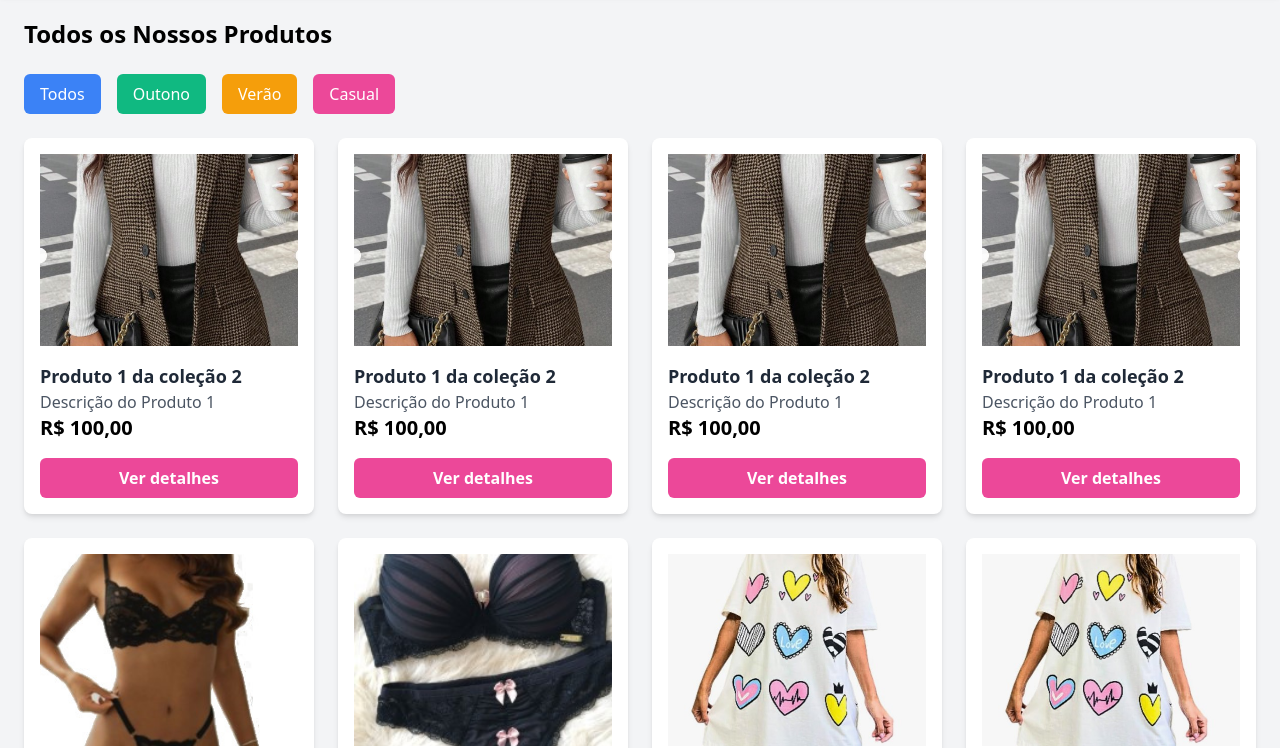
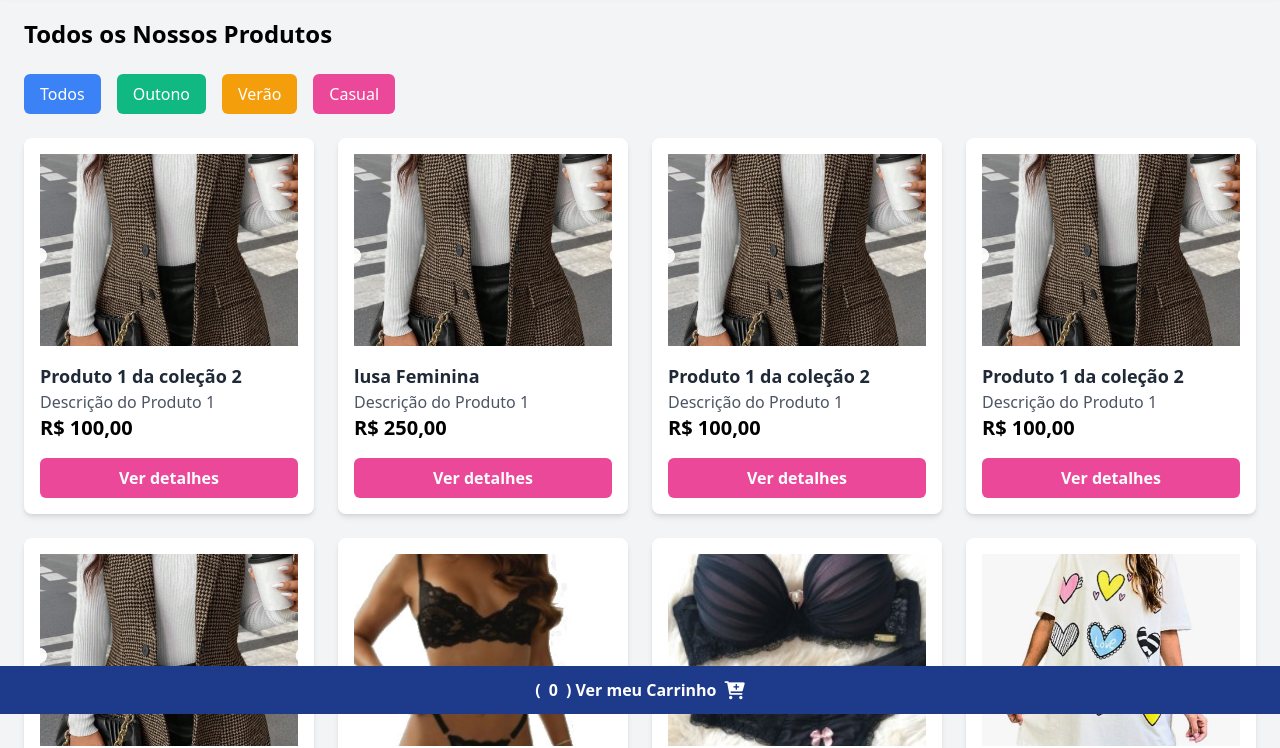
Before and after one commit to lucas198273/loja-virtual0.1, a website with bundled scripts: page allproducts.html in a window 1280 px wide. Shown: the part 86-834 px from the top of the page. Built offline with nearby package versions, Linux system fonts and the light colour scheme.

Commit message:
iniciando implementação do carrinho

```diff
--- a/allproducts.html
+++ b/allproducts.html
@@ -40,9 +40,15 @@
         </div>
     </main>
 
-    <footer class="bg-gray-800 text-white p-4 text-center">
-        <p>&copy; 2023 Sua Empresa. Todos os direitos reservados.</p>
-    </footer>
+    <footer class="w-full  bg-blue-900 py-3 fixed bottom-0 z-40 flex items-center justify-center ">
+        <button
+        class="flex items-center gap-2 text-white font-bold"
+        id="cart-btn">
+            (<span id="cart-count">0</span>)
+            Ver meu Carrinho
+            <i class="fa fa-cart-plus text-lg text-white"></i>
+        </button>
+     </footer>
 
     <!-- Modal -->
     <div id="productModal" class="fixed inset-0 bg-black bg-opacity-50 flex items-center justify-center hidden">
--- a/produtos/products.js
+++ b/produtos/products.js
@@ -1,4 +1,5 @@
 const products = [
+
     {
         title: "Produto 1 da coleção 2",
         description: "Descrição do Produto 1",
@@ -6,6 +7,17 @@ const products = [
         image: "/assets/imgoutono.jpg",
         collection: "Outono" // ou "Verão", "Casual"
     },
+
+    {
+        title: "lusa Feminina",
+        description: "Descrição do Produto 1",
+        price: "R$ 250,00",
+        image: "/assets/imgoutono.jpg",
+        collection: "Verão" // Outono ou "Verão", "Casual"
+    },
+
+
+
     {
         title: "Produto 1 da coleção 2",
         description: "Descrição do Produto 1",
@@ -13,6 +25,7 @@ const products = [
         image: "/assets/imgoutono.jpg",
         collection: "Outono" // ou "Verão", "Casual"
     },
+
     {
         title: "Produto 1 da coleção 2",
         description: "Descrição do Produto 1",
```
Also changed, not shown: index.html (+9 -4 lines), styles/output.css.
